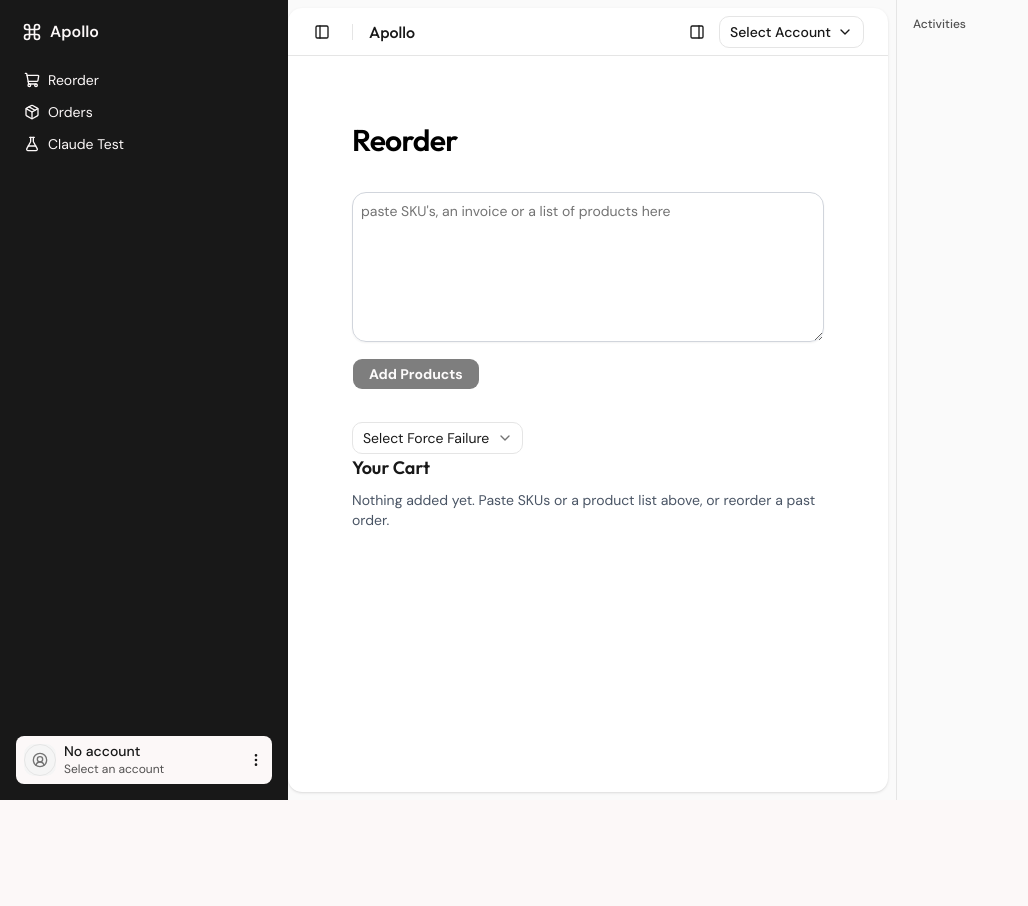
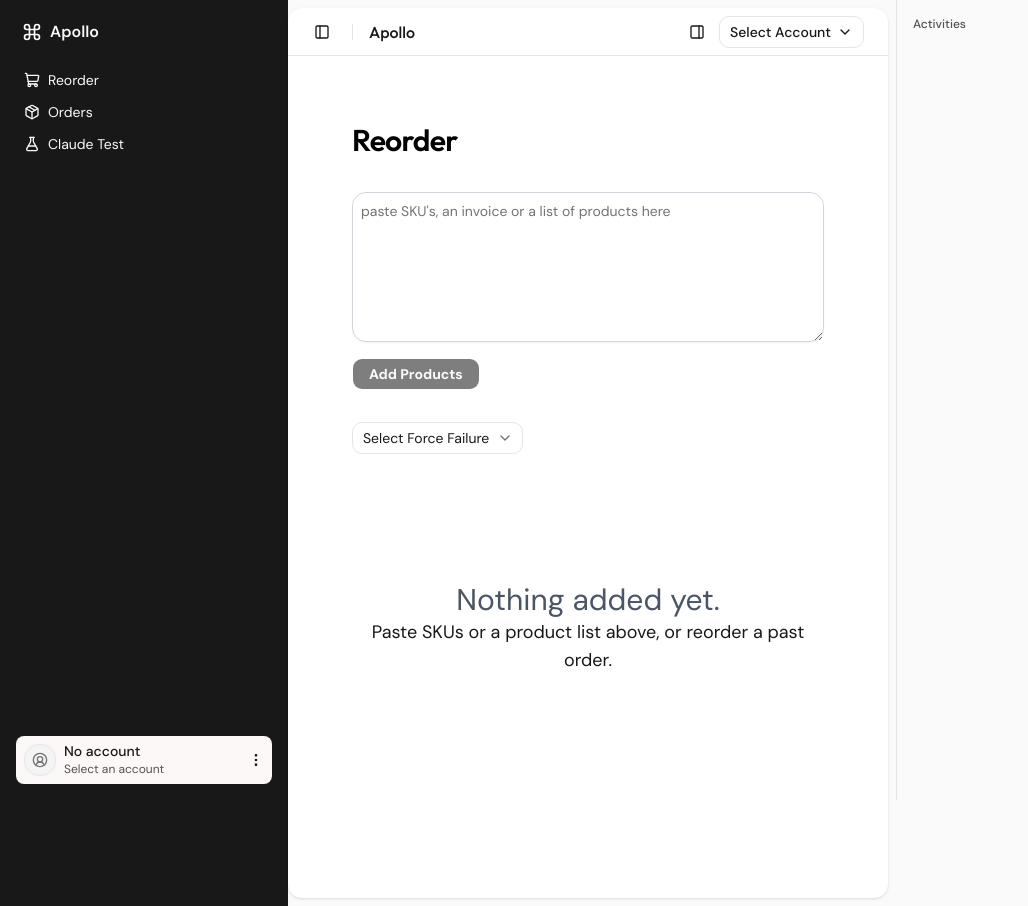
Before and after one commit to mtq01/apollo, a Next.js app: page / in a window 1280 px wide. Shown: the whole page, without its empty margins (0-1028 px from the left). Before the commit the page ends 800 px from the top, so only its background shows below. Built offline with nearby package versions, Linux system fonts and the light colour scheme.

Commit message:
cart hidden before products added, placeholder text added before items added

```diff
--- a/app/page.tsx
+++ b/app/page.tsx
@@ -8,7 +8,6 @@
 
 import { useContext, useState } from "react";
 import { toast } from "sonner";
-import Loader from "@/components/Loader";
 import ErrorMessage from "@/components/ErrorMessage";
 import { buyerErrorMessage } from "@/lib/erp/errorMessages";
 import { ErrorType, ActivityEvent, ForcedFailure, Product } from "@/types";
@@ -292,13 +291,6 @@ export default function Reorder() {
         </NativeSelectOption>
       </NativeSelect>
 
-      {isLoading && (
-        <div className="flex w-full flex-col items-center gap-4 py-16">
-          <Loader />
-          <p className="text-lg">Getting quote...</p>
-        </div>
-      )}
-
       {error && <ErrorMessage error={error} />}
 
       {/* Rows that could not go into the cart. Each shows why, plus any
@@ -356,7 +348,7 @@ export default function Reorder() {
       )}
 
       {/* DraftOrder Table Output: */}
-      <DraftOrder forceFailure={forceFailure} />
+      <DraftOrder forceFailure={forceFailure} isLoading={isLoading}/>
     </div>
   );
 }
--- a/components/draft-order/DraftOrder.tsx
+++ b/components/draft-order/DraftOrder.tsx
@@ -9,7 +9,7 @@
   current catalog and account. */
 
 import { useCallback, useContext, useEffect, useRef, useState } from "react";
-
+import Loader from "@/components/Loader";
 import { AccountContext } from "@/components/account/AccountContext";
 import { ActivityContext } from "@/components/activity-log/ActivityContext";
 import { DraftOrderContext } from "@/components/draft-order/DraftOrderContext";
@@ -60,13 +60,14 @@ function formatStockCheckTime(isoTimestamp: string) {
 
 export function DraftOrder({
   forceFailure,
+  isLoading,
 }: {
   // From the demo dropdown; makes the re-price fail on purpose.
   forceFailure?: ForcedFailure | null;
+  isLoading?: boolean;
 }) {
   // The active account. Prices depend on it; actions are blocked until one is picked.
   const { accountId } = useContext(AccountContext);
-
   // Write to the activity log when the order is placed or cleared.
   const { logEvent } = useContext(ActivityContext);
 
@@ -253,17 +254,28 @@ export function DraftOrder({
   // Empty cart: the "order placed" confirmation, or a hint.
   if (lines.length === 0) {
     return (
-      <section className="mb-8 w-full max-w-4xl">
-        <h2 className="mb-2 text-lg font-semibold">Your Cart</h2>
+      <section className="mb-8 w-full">
         {placedOrderId ? (
-          <p className="text-sm text-green-700">
-            Order {placedOrderId} placed.
-          </p>
+          <>
+            <h2 className="mb-2 text-lg font-semibold">Your Cart</h2>
+            <p className="text-sm text-green-700">
+              Order {placedOrderId} placed.
+            </p>
+          </>
+        ) : isLoading ? (
+          <div className="flex flex-col items-center gap-4 py-16">
+            <Loader />
+            <p className="text-lg">Getting quote...</p>
+          </div>
         ) : (
-          <p className="text-sm text-gray-600">
-            Nothing added yet. Paste SKUs or a product list above, or reorder a
-            past order.
-          </p>
+          <div className="flex flex-col items-center text-center gap-4 py-16">
+            <div className="py-16">
+              <p className="text-3xl text-gray-600">Nothing added yet.</p>
+              <p className="text-lg">
+                Paste SKUs or a product list above, or reorder a past order.
+              </p>
+            </div>
+          </div>
         )}
       </section>
     );
```
